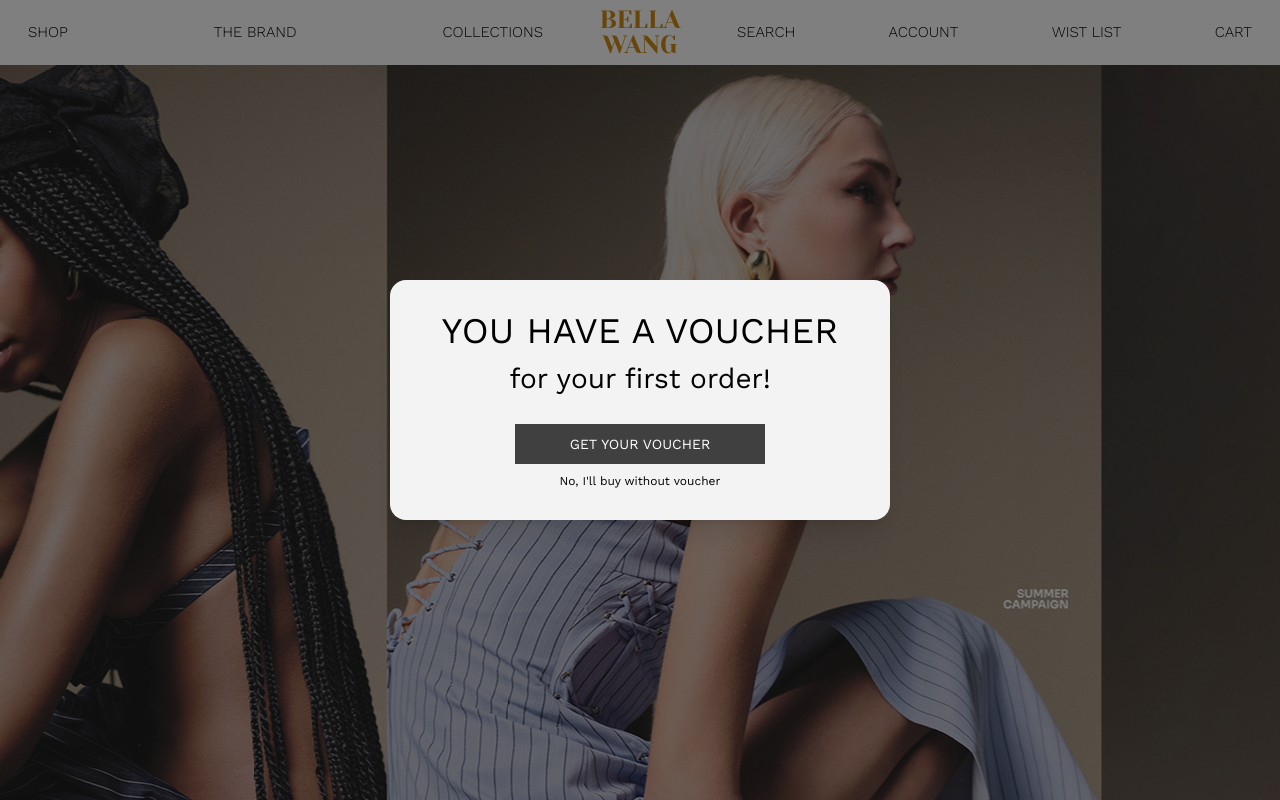
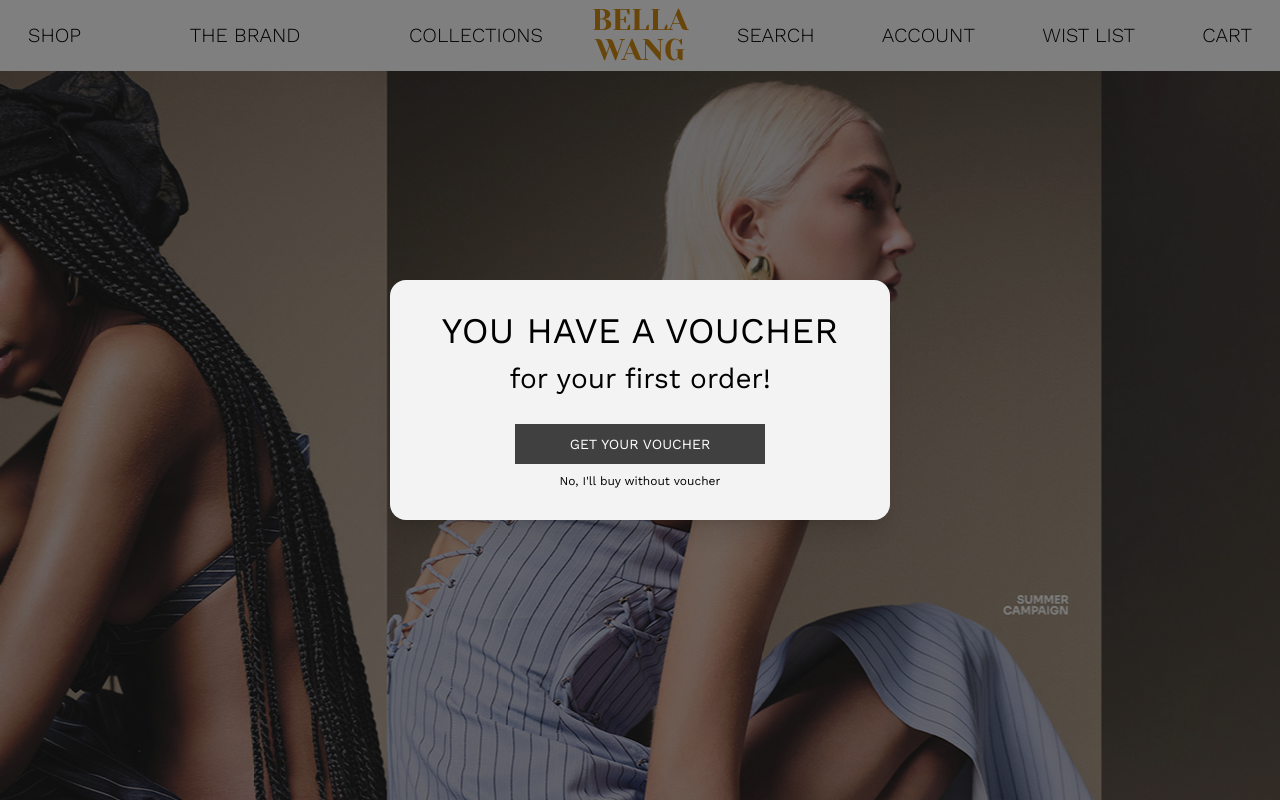
Before and after one commit to phananh2005/fe_nckh, a React (Vite) app: page / in a window 1280 px wide. Shown: the top 800 px of the page. Built offline with nearby package versions, Linux system fonts and the light colour scheme.

Commit message:
sửa text size màn lg

```diff
--- a/src/components/BarHeader.tsx
+++ b/src/components/BarHeader.tsx
@@ -102,7 +102,8 @@ function BarHeader() {
         >
           <div
             className="hidden
-            md:flex md:flex-nowrap md:justify-between md:items-center md:w-[600px] md:px-[20px]"
+            md:flex md:flex-nowrap md:justify-between md:items-center md:w-[600px] md:px-[20px]
+            "
           >
             {leftItems.map((item) => (
               <li
@@ -111,7 +112,8 @@ function BarHeader() {
               >
                 <button
                   onClick={() => handleLeftItemClick(item)}
-                  className="flex-col w-fit h-fit font-['Work_Sans'] font-light text-[15px]"
+                  className="flex-col w-fit h-fit font-['Work_Sans'] font-light text-[15px]
+                  lg:text-[20px]"
                   type="button"
                 >
                   {item}
@@ -216,7 +218,8 @@ function BarHeader() {
               type="button"
               onClick={() => navigate("/")}
               className="flex-1 absolute left-1/2 top-1/2 -translate-x-1/2 -translate-y-1/2
-              text-center text-[#D18B13] font-['Yeseva_One'] font-normal text-[25px] leading-none transition hover:opacity-80"
+              text-center text-[#D18B13] font-['Yeseva_One'] font-normal text-[25px] leading-none transition hover:opacity-80
+              lg:text-[30px]"
             >
               BELLA WANG
             </button>
@@ -234,7 +237,8 @@ function BarHeader() {
 
           <div
             className="hidden
-            md:flex md:flex-nowrap md:justify-between md:items-center md:w-[600px] md:px-[20px]"
+            md:flex md:flex-nowrap md:justify-between md:items-center md:w-[600px] md:px-[20px]
+            "
           >
             {rightItems.map((item) => (
               <li
@@ -243,7 +247,7 @@ function BarHeader() {
               >
                 <button
                   onClick={() => handleRightItemClick(item)}
-                  className="flex-col w-fit h-fit font-['Work_Sans'] font-light text-[15px]"
+                  className="flex-col w-fit h-fit font-['Work_Sans'] font-light text-[15px] lg:text-[20px]"
                   type="button"
                 >
                   {item}
```
